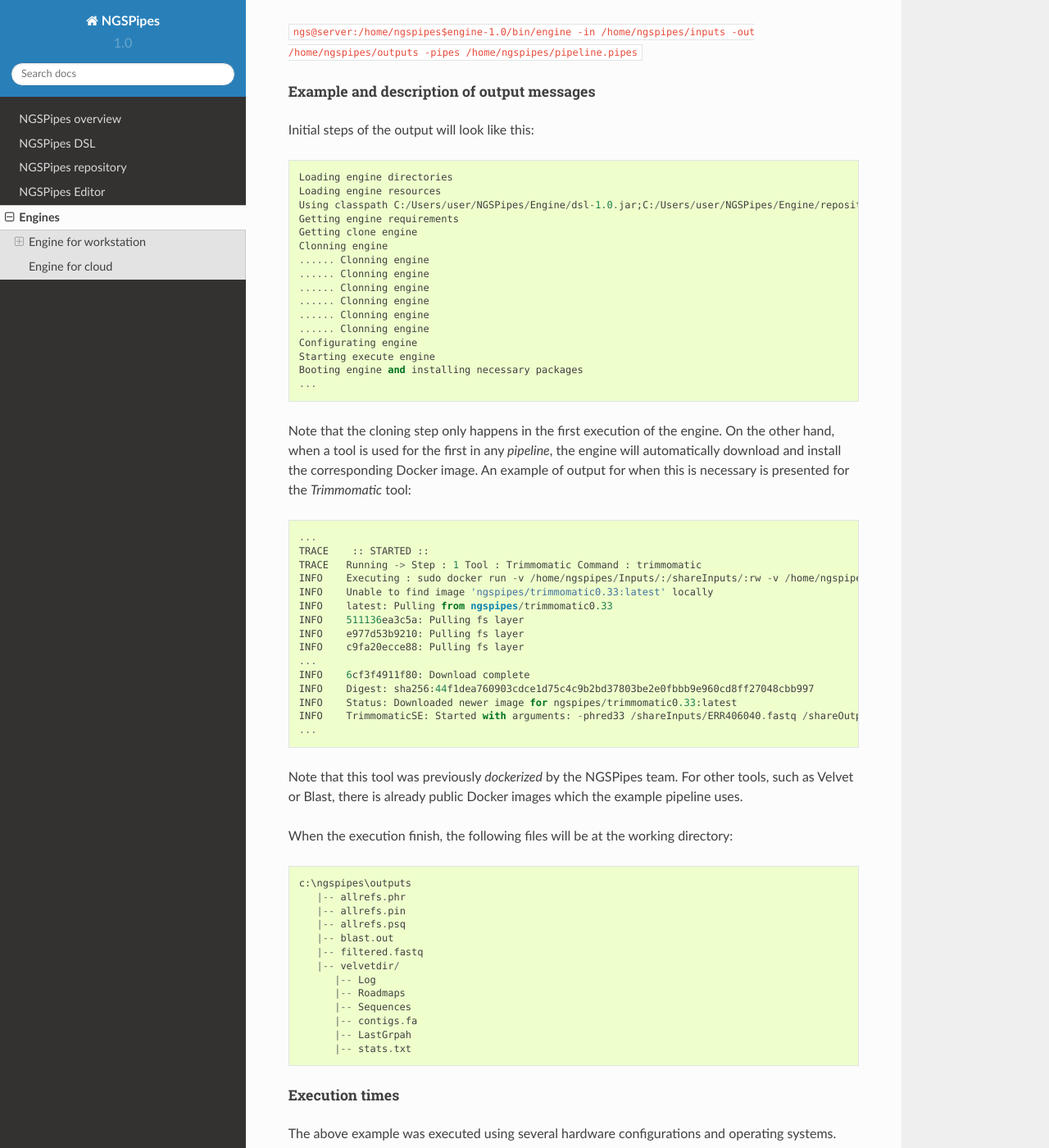
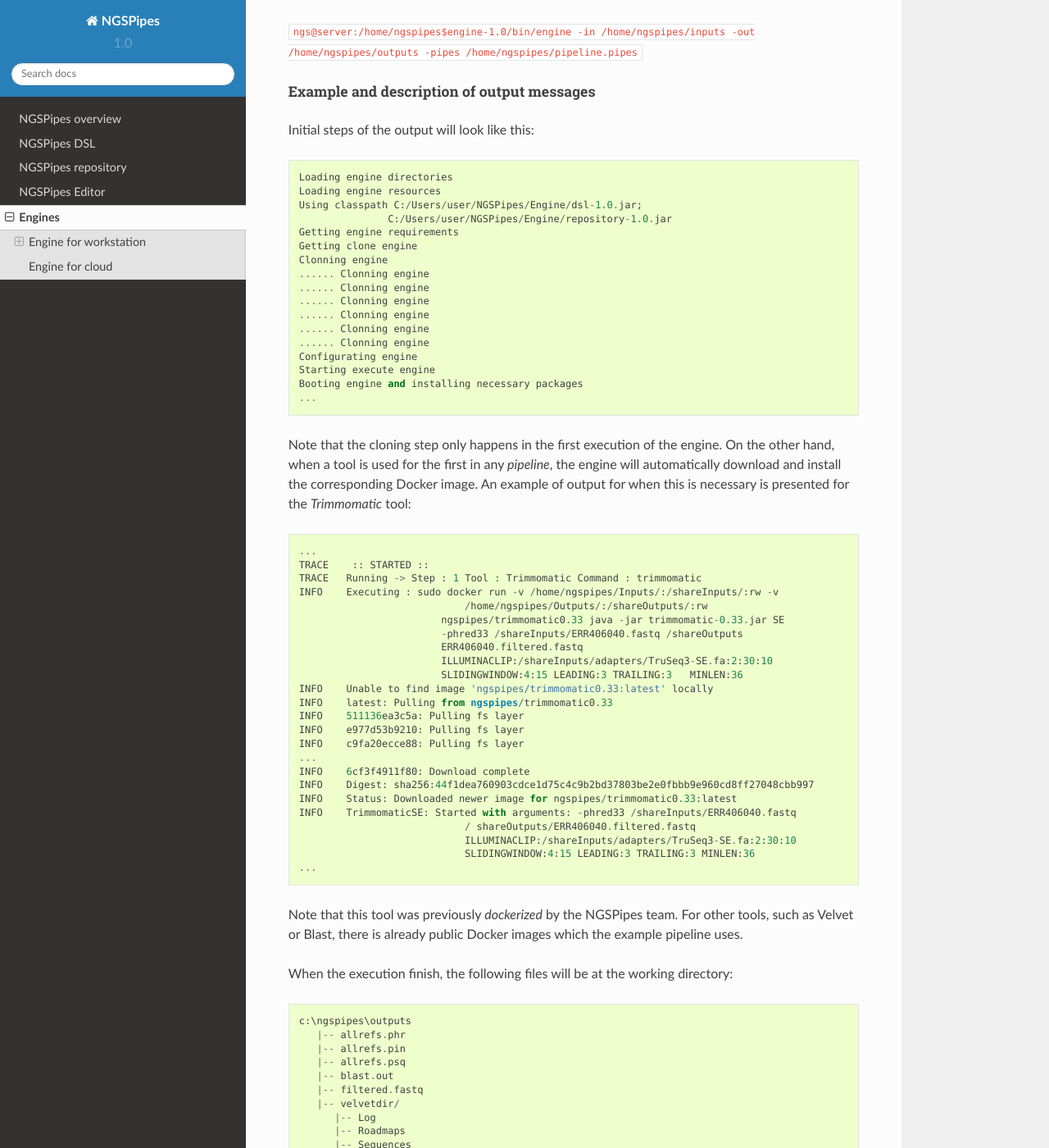
Before and after one commit to ngspipes/main, a Sphinx documentation site: the page built from docs/Engine.md, in a window 1280 px wide and 1400 px high, scrolled down 11197 px. Shown: the whole window at 82% size. Built offline with Sphinx 7.4.7 and the Read the Docs theme 2.0.0, drawn with Linux system fonts in a browser that asks for light colours.

Commit message:
Fitting into PDF

````diff
--- a/docs/Engine.md
+++ b/docs/Engine.md
@@ -216,7 +216,8 @@
 ```
 Loading engine directories
 Loading engine resources
-Using classpath C:/Users/user/NGSPipes/Engine/dsl-1.0.jar;C:/Users/user/NGSPipes/Engine/repository-1.0.jar
+Using classpath C:/Users/user/NGSPipes/Engine/dsl-1.0.jar;
+               C:/Users/user/NGSPipes/Engine/repository-1.0.jar
 Getting engine requirements
 Getting clone engine
 Clonning engine
@@ -238,7 +239,13 @@
 ...
 TRACE    :: STARTED ::
 TRACE   Running -> Step : 1 Tool : Trimmomatic Command : trimmomatic
-INFO    Executing : sudo docker run -v /home/ngspipes/Inputs/:/shareInputs/:rw -v /home/ngspipes/Outputs/:/shareOutputs/:rw ngspipes/trimmomatic0.33 java -jar trimmomatic-0.33.jar SE -phred33 /shareInputs/ERR406040.fastq /shareOutputs/ERR406040.filtered.fastq  ILLUMINACLIP:/shareInputs/adapters/TruSeq3-SE.fa:2:30:10 SLIDINGWINDOW:4:15 LEADING:3 TRAILING:3   MINLEN:36
+INFO    Executing : sudo docker run -v /home/ngspipes/Inputs/:/shareInputs/:rw -v
+                            /home/ngspipes/Outputs/:/shareOutputs/:rw
+                        ngspipes/trimmomatic0.33 java -jar trimmomatic-0.33.jar SE
+                        -phred33 /shareInputs/ERR406040.fastq /shareOutputs
+                        ERR406040.filtered.fastq
+                        ILLUMINACLIP:/shareInputs/adapters/TruSeq3-SE.fa:2:30:10
+                        SLIDINGWINDOW:4:15 LEADING:3 TRAILING:3   MINLEN:36
 INFO    Unable to find image 'ngspipes/trimmomatic0.33:latest' locally
 INFO    latest: Pulling from ngspipes/trimmomatic0.33
 INFO    511136ea3c5a: Pulling fs layer
@@ -248,7 +255,10 @@
 INFO    6cf3f4911f80: Download complete
 INFO    Digest: sha256:44f1dea760903cdce1d75c4c9b2bd37803be2e0fbbb9e960cd8ff27048cbb997
 INFO    Status: Downloaded newer image for ngspipes/trimmomatic0.33:latest
-INFO    TrimmomaticSE: Started with arguments: -phred33 /shareInputs/ERR406040.fastq /shareOutputs/ERR406040.filtered.fastq ILLUMINACLIP:/shareInputs/adapters/TruSeq3-SE.fa:2:30:10 SLIDINGWINDOW:4:15 LEADING:3 TRAILING:3 MINLEN:36
+INFO    TrimmomaticSE: Started with arguments: -phred33 /shareInputs/ERR406040.fastq
+                            / shareOutputs/ERR406040.filtered.fastq
+                            ILLUMINACLIP:/shareInputs/adapters/TruSeq3-SE.fa:2:30:10
+                            SLIDINGWINDOW:4:15 LEADING:3 TRAILING:3 MINLEN:36
 ...
 ```
 
@@ -278,7 +288,8 @@
 The above example was executed using several hardware configurations and operating systems. The pipeline was executed with the command line:
 
 ```
-ngs@server:/home/ngspipes$engine-1.0/bin/engine -in /home/ngspipes/inputs -out /home/ngspipes/outputs -pipes /home/ngspipes/pipeline.pipes
+ngs@server:/home/ngspipes$engine-1.0/bin/engine -in /home/ngspipes/inputs
+                          -out /home/ngspipes/outputs -pipes /home/ngspipes/pipeline.pipes
 ```
 
 The folowing table shows execution times measured on *cold* and *warm* start situations. Cold start happens when the engine is executed the first time after installation. Warm start represents the situation when a pipeline is being re-executed and no updates are necessary to the tools.
````
Also changed, not shown: docs/ToolsRepository.md (+2 -1 lines).
